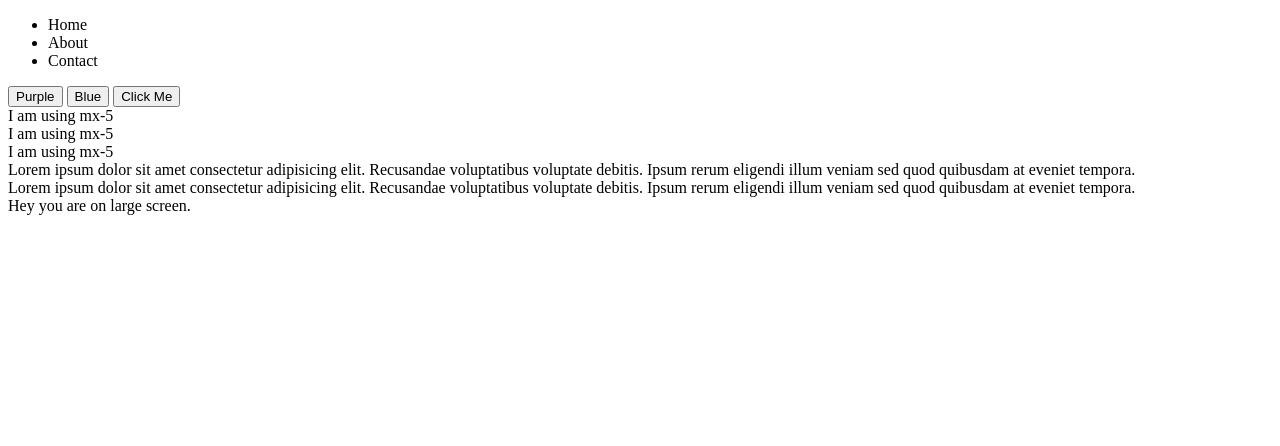
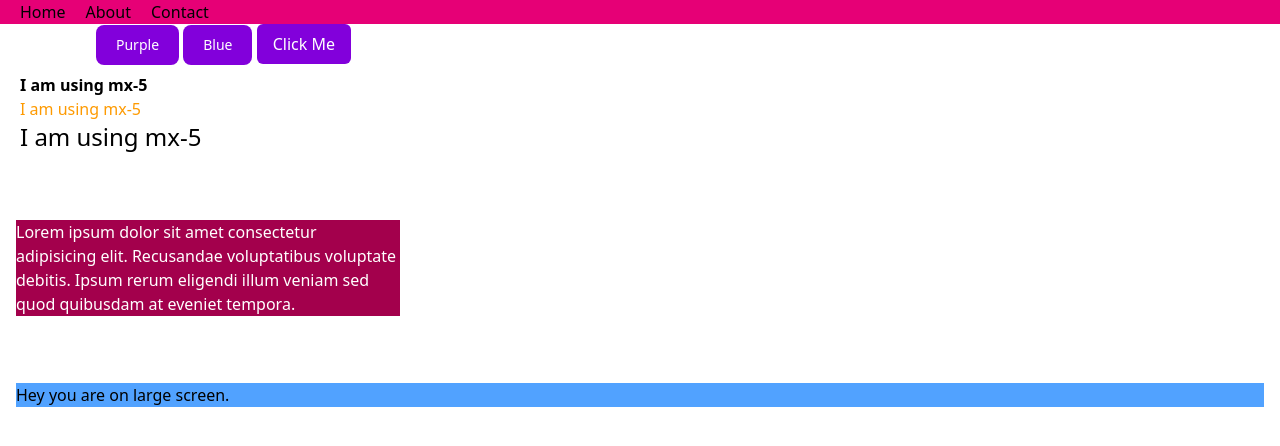
Before and after one commit to Sanskrati27/dummy, a plain HTML site: page index.html in a window 1280 px wide. Drawn offline with Linux system fonts and the light colour scheme; the site is published under a folder, as on GitHub Pages, so addresses that start at the root find nothing.

Commit message:
Update index.html

```diff
--- a/index.html
+++ b/index.html
@@ -5,7 +5,7 @@
     <meta name="viewport" content="width=device-width, initial-scale=1.0">
 
     <title>Document</title>
-  <link rel="stylesheet" crossorigin href="/assets/index-DhQ2E7th.css">
+  <link rel="stylesheet" crossorigin href="./assets/index-DhQ2E7th.css">
 </head>
 <body>
     <nav class="px-2 bg-pink-600">
```
